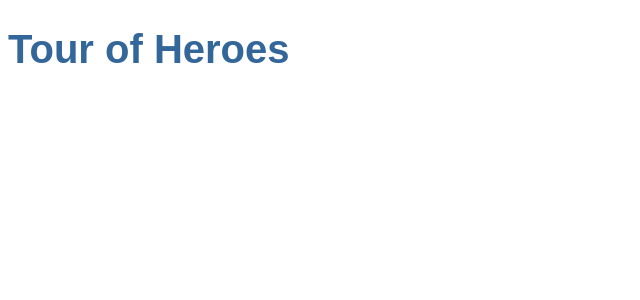
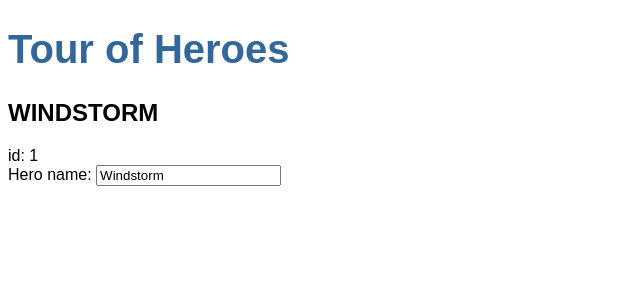
Before and after one commit to shoichiaizawa/angular-tour-of-heroes, an Angular app: page / in a window 1280 px wide. Shown: the top 300 px of the page, without its empty margins (0-640 px from the left). Built offline with nearby package versions, Linux system fonts and the light colour scheme.

Commit message:
feat(heroes): add a heroes component to allow the user to input a hero name (#12)
* feat(heroes): generate a heroes component

* feat(app, heroes): add input form to the heroes component

Signed-off-by: Shoichi Aizawa <aizawa@cloud-ace.jp>
Close: #11

```diff
--- a/src/app/app.component.html
+++ b/src/app/app.component.html
@@ -1 +1,2 @@
-<h1>{{title}}</h1>
+<h1>{{ title }}</h1>
+<app-heroes></app-heroes>
--- a/src/app/app.component.ts
+++ b/src/app/app.component.ts
@@ -3,7 +3,7 @@
 @Component({
   selector: 'app-root',
   templateUrl: './app.component.html',
-  styleUrls: ['./app.component.scss']
+  styleUrls: ['./app.component.scss'],
 })
 export class AppComponent {
   title = 'Tour of Heroes';
--- /dev/null
+++ b/src/app/hero.ts
@@ -0,0 +1,4 @@
+export interface Hero {
+  id: number;
+  name: string;
+}
--- /dev/null
+++ b/src/app/heroes/heroes.component.html
@@ -0,0 +1,6 @@
+<h2>{{ hero.name | uppercase }}</h2>
+<div><span>id: </span>{{ hero.id }}</div>
+<div>
+  <label for="name">Hero name: </label>
+  <input id="name" [(ngModel)]="hero.name" placeholder="name">
+</div>
--- /dev/null
+++ b/src/app/heroes/heroes.component.ts
@@ -0,0 +1,19 @@
+import { Component, OnInit } from '@angular/core';
+import { Hero } from '../hero';
+
+@Component({
+  selector: 'app-heroes',
+  templateUrl: './heroes.component.html',
+  styleUrls: ['./heroes.component.scss'],
+})
+export class HeroesComponent implements OnInit {
+  hero: Hero = {
+    id: 1,
+    name: 'Windstorm',
+  };
+
+  constructor() {}
+
+  ngOnInit(): void {
+  }
+}
```
Also changed, not shown: src/app/app.module.ts (+8 -4 lines), src/app/heroes/heroes.component.scss (added), 1 other file (tests, documents, lock files or other folders).
